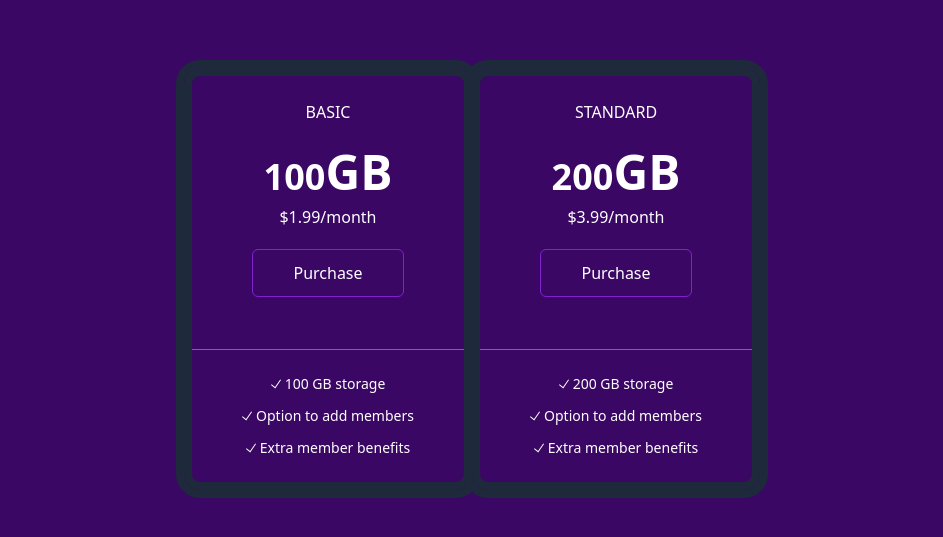
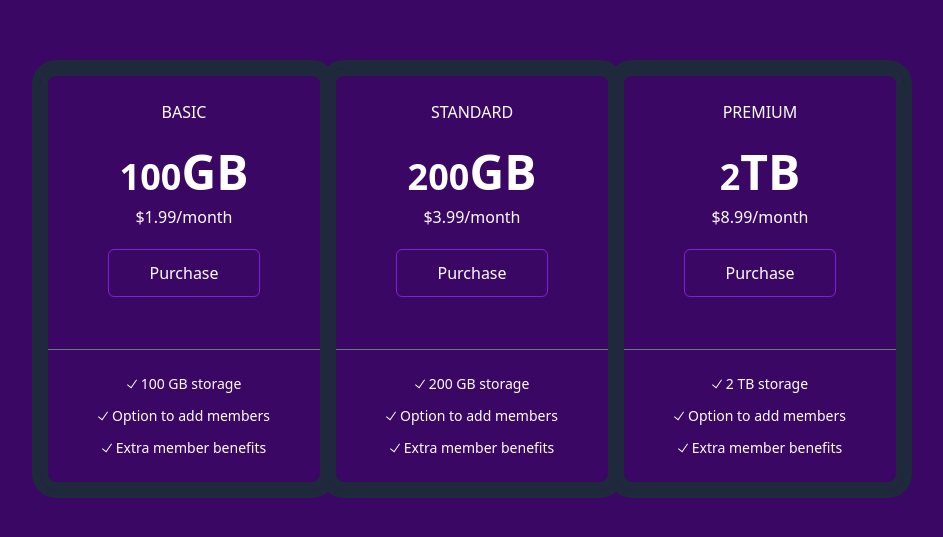
Before and after one commit to VPontis15/pricing-cards-component, a website: page index.html in a window 1280 px wide. Shown: the part 121-658 px from the top of the page, without its empty margins (168-1111 px from the left). Drawn offline with Linux system fonts and the light colour scheme.

Commit message:
add 3rd card

```diff
--- a/index.html
+++ b/index.html
@@ -72,6 +72,36 @@
             </div>
           </div>
         </div>
+        <div class="card">
+          <h3 class="text-white uppercase -6 p-6">Premium</h3>
+          <h2 class="text-4xl mb-2 font-semibold">
+            2<span class="text-5xl">TB</span>
+          </h2>
+          <p class="mb-8">$8.99/month</p>
+          <a
+            class="border border-purple-700 hover:bg-purple-700 px-10 py-3 rounded-md"
+            href="#"
+            >Purchase</a
+          >
+          <div
+            class="benefits text-sm border-t py-6 flex flex-col gap-3 border-gray-500 mt-16"
+          >
+            <div class="row">
+              <img src="tick.svg" alt="" />
+              <p class="benefit">2 TB storage</p>
+            </div>
+
+            <div class="row">
+              <img src="tick.svg" alt="" />
+              <p class="benefit">Option to add members</p>
+            </div>
+
+            <div class="row">
+              <img src="tick.svg" alt="" />
+              <p class="benefit">Extra member benefits</p>
+            </div>
+          </div>
+        </div>
       </div>
     </div>
   </body>
```
